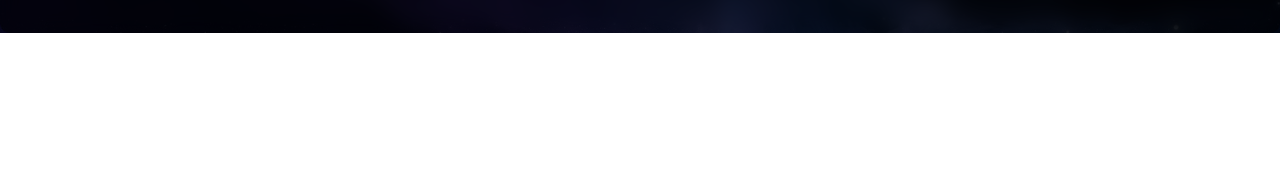
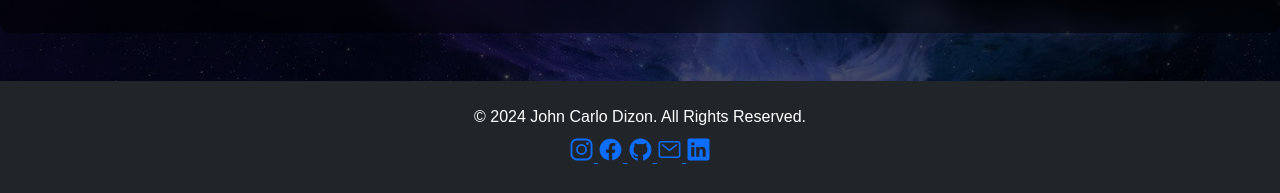
Before and after one commit to JCDizon30/Portfolio, a plain HTML site: page index.html in a window 1280 px wide. Shown: the part 3764-3957 px from the top of the page. Before the commit the page ends 3797 px from the top, so only its background shows below. Drawn offline with nearby package versions, Linux system fonts and the light colour scheme.

Commit message:
Update index.html

```diff
--- a/index.html
+++ b/index.html
@@ -319,6 +319,43 @@
       </div>
     </div>
     <!-- MAIN CONTENT END -->
+    <!-- FOOTER START -->
+    <footer class="bg-dark text-white text-center p-4 mt-5">
+      <div class="container">
+        <div class="row">
+          <div class="col-md-12">
+            <p class="mb-0">© 2024 John Carlo Dizon. All Rights Reserved.</p>
+          </div>
+        </div>
+        <div id="icon-footer" class="mt-2">
+          <a
+            href="https://www.instagram.com/jc.mdizon/"
+            target="_blank"
+            class="f-icon"
+            ><ion-icon name="logo-instagram"> </ion-icon>
+          </a>
+          <a
+            href="https://www.facebook.com/John.Dizon.30"
+            target="_blank"
+            class="f-icon"
+            ><ion-icon name="logo-facebook"></ion-icon>
+          </a>
+          <a href="https://github.com/JCDizon30" target="_blank" class="f-icon"
+            ><ion-icon name="logo-github"></ion-icon>
+          </a>
+          <a href="mailto:dizon6171@gmail.com" target="_blank" class="f-icon"
+            ><ion-icon name="mail-outline"></ion-icon>
+          </a>
+          <a
+            href="https://www.linkedin.com/in/john-carlo-dizon-80a03b294/"
+            target="_blank"
+            class="f-icon"
+            ><ion-icon name="logo-linkedin"></ion-icon>
+          </a>
+        </div>
+      </div>
+    </footer>
+    <!-- FOOTER END -->
   </body>
 
   <script
```
